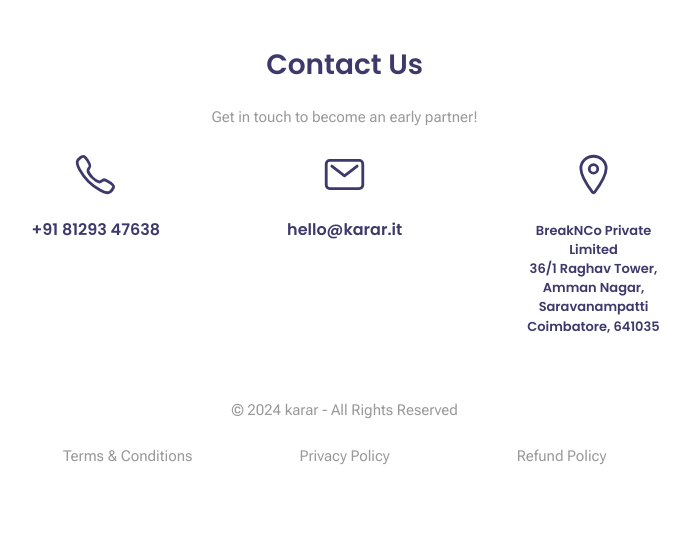
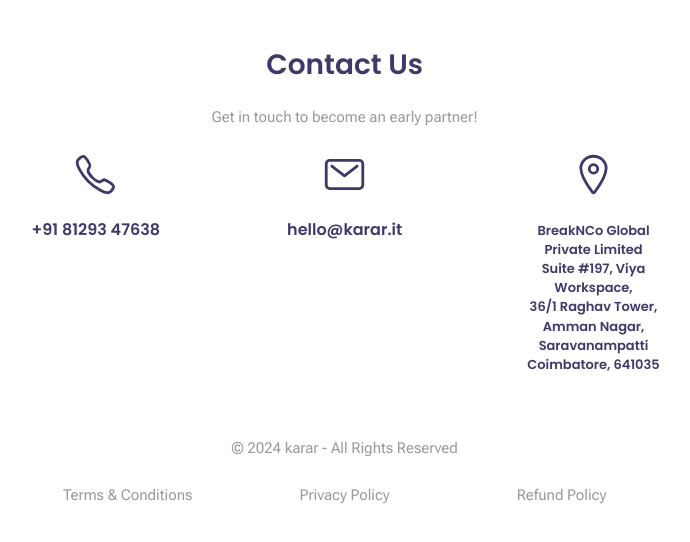
Before and after one commit to BreakNCo/karar-coming-soon, a website: page index.html in a window 1280 px wide. Shown: the part 2295-2837 px from the top of the page, without its empty margins (562-1252 px from the left). Drawn offline with nearby package versions, Linux system fonts and the light colour scheme; files that its build step writes are made by us from their sources.

Commit message:
Company Address Update

```diff
--- a/index.html
+++ b/index.html
@@ -403,7 +403,7 @@
                 <div class="col-sm-4 px-5 py-2">
                   <ion-icon class="mb-3 icon-md" name="location-outline"></ion-icon>
                   <h5>
-                    <span class="address">BreakNCo Private Limited<br />36/1 Raghav Tower, Amman
+                    <span class="address">BreakNCo Global Private Limited<br />Suite #197, Viya Workspace,<br />36/1 Raghav Tower, Amman
                       Nagar, Saravanampatti<br />Coimbatore, 641035</span>
                   </h5>
                 </div>
```
